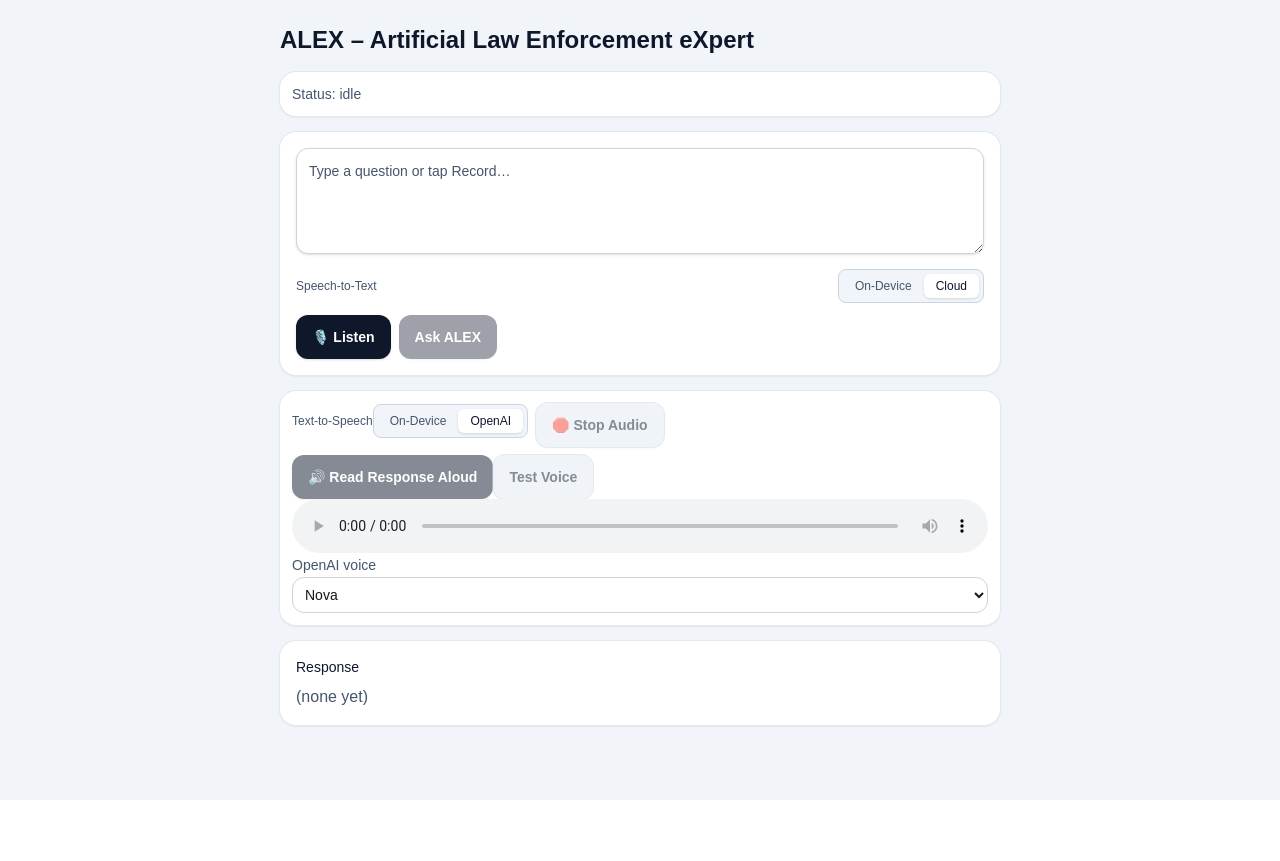
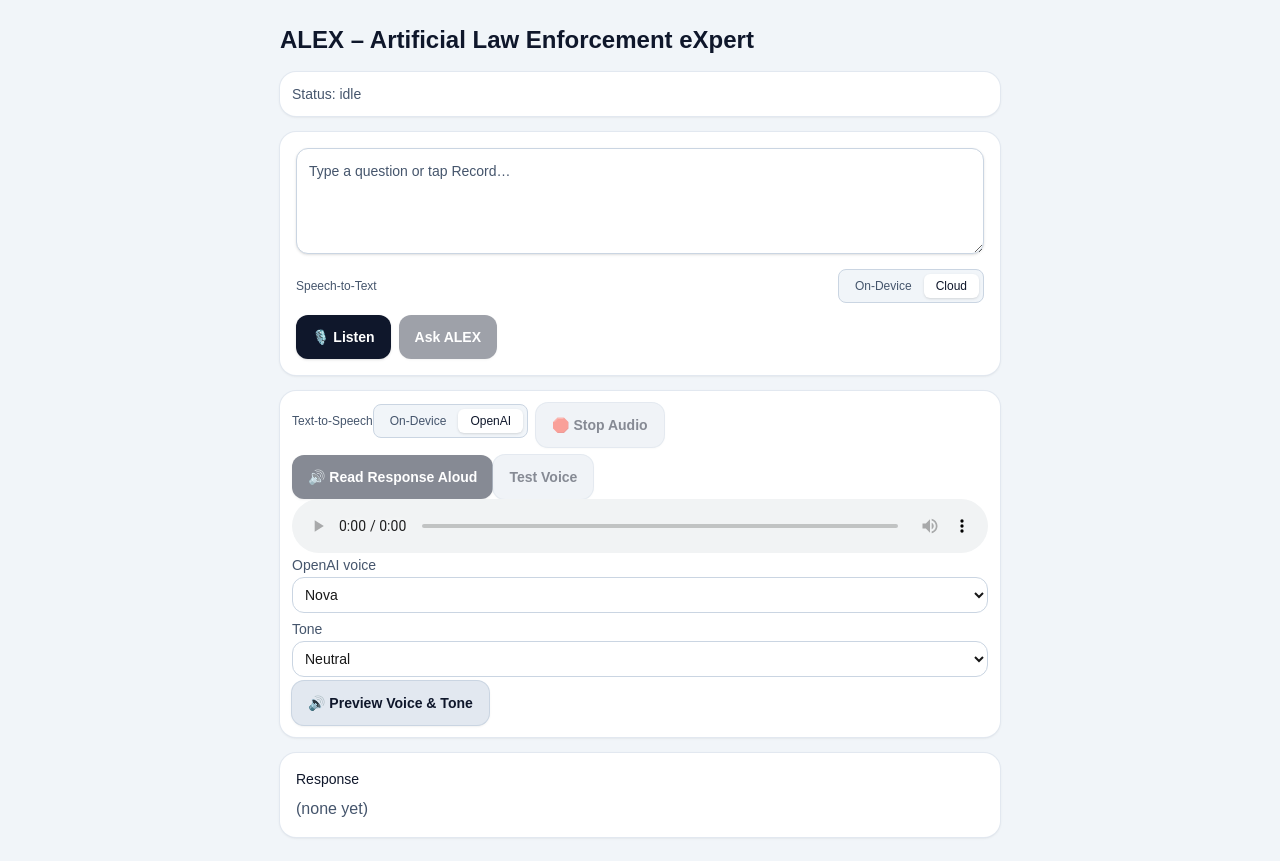
Before and after one commit to davidcthornton/alex-nextjs-vercel, a Next.js app: page / in a window 1280 px wide. Both pictures are taken after a click on the button "OpenAI". Before the commit the page ends 800 px from the top, so only its background shows below. Built offline with nearby package versions, Linux system fonts and the light colour scheme.

Commit message:
added option to choose tone on OpenAI voices

```diff
--- a/app/api/tts/route.ts
+++ b/app/api/tts/route.ts
@@ -36,12 +36,35 @@
   "cedar",
 ]);
 
+
+type Tone =
+  | "neutral"
+  | "calm"
+  | "confident"
+  | "friendly"
+  | "empathetic"
+  | "urgent"
+  | "authoritative"
+  | "training";
+
+const TONE_INSTRUCTIONS: Record<Tone, string> = {
+  neutral: "Speak in a neutral, clear tone.",
+  calm: "Speak calmly and steadily, with a reassuring tone.",
+  confident: "Speak confidently with clear emphasis on key points.",
+  friendly: "Speak in a friendly, approachable tone.",
+  empathetic: "Speak with empathy and support, warm but professional.",
+  urgent: "Speak with urgency and brisk pacing, without sounding panicked.",
+  authoritative: "Speak in an authoritative, command presence tone; concise and direct.",
+  training: "Speak like an instructor: clear, structured, and slightly slower with crisp enunciation.",
+};
+
+
 export async function POST(req: Request) {
   if (!process.env.OPENAI_API_KEY) {
     return Response.json({ error: "Missing OPENAI_API_KEY" }, { status: 500 });
   }
 
-  const { text, voice, format, speed, instructions } = await req.json().catch(() => ({}));
+  const { text, voice, format, speed, tone, instructions } = await req.json().catch(() => ({}));
 
   if (typeof text !== "string" || !text.trim()) {
     return Response.json({ error: "Missing 'text' string" }, { status: 400 });
@@ -73,7 +96,17 @@
 
 
   const spd = typeof speed === "number" ? speed : undefined;
-  const instr = typeof instructions === "string" ? instructions : undefined;
+
+  // If client provides a tone, use it. Allow explicit "instructions" to override (optional).
+  const toneKey: Tone =
+    typeof tone === "string" && (tone in TONE_INSTRUCTIONS)
+      ? (tone as Tone)
+      : "neutral";
+
+  const instr =
+    typeof instructions === "string" && instructions.trim()
+      ? instructions.trim()
+      : TONE_INSTRUCTIONS[toneKey];
 
   try {
     const audio = await openai.audio.speech.create({
@@ -91,6 +124,7 @@
       headers: {
         "content-type": response_format === "mp3" ? "audio/mpeg" : "audio/mpeg",
         "cache-control": "no-store",
+        "x-openai-tone": toneKey,
       },
     });
   } catch (e: any) {
--- a/app/page.tsx
+++ b/app/page.tsx
@@ -25,6 +25,17 @@
     "marin",
     "cedar",
   ] as const;
+
+  const [openAiTone, setOpenAiTone] = useState<
+    | "neutral"
+    | "calm"
+    | "confident"
+    | "friendly"
+    | "empathetic"
+    | "urgent"
+    | "authoritative"
+    | "training"
+  >("neutral");
 
 
   const [sttMode, setSttMode] = useState<"device" | "cloud">("cloud");
@@ -299,6 +310,51 @@
   }
 
 
+  async function previewOpenAiVoice() {
+    if (ttsMode !== "openai") return;
+
+    bargeIn();
+
+    const previewText = `This is the ${openAiVoice} voice speaking in a ${openAiTone} tone.`;
+
+    setStatus("tts");
+
+    const ac = new AbortController();
+    ttsAbortRef.current = ac;
+
+    const res = await fetch("/api/tts", {
+      method: "POST",
+      headers: { "content-type": "application/json" },
+      body: JSON.stringify({
+        text: previewText,
+        voice: openAiVoice,
+        tone: openAiTone,
+      }),
+      signal: ac.signal,
+    });
+
+    if (!res.ok) {
+      const err = await res.text().catch(() => "");
+      console.error("Preview TTS error:", err);
+      setStatus("answered");
+      return;
+    }
+
+    const blob = await res.blob();
+    const url = URL.createObjectURL(blob);
+
+    const audio = audioRef.current!;
+    audio.src = url;
+
+    audio.onplaying = () => setStatus("playing");
+    audio.onended = () => {
+      setStatus("answered");
+      URL.revokeObjectURL(url);
+    };
+
+    await audio.play();
+  }
+
   async function speakResult(r: any) {
     // barge-in: stop existing audio + abort in-flight tts request
     console.log(r);
@@ -346,6 +402,7 @@
       body: JSON.stringify({
         text: script,
         voice: openAiVoice,
+        tone: openAiTone, // "neutral" | "calm" | ...
       }),
       signal: ac.signal,
     });
@@ -695,6 +752,57 @@
                   </option>
                 ))}
               </select>
+
+
+
+              {ttsMode === "openai" && (
+                <div className="space-y-1">
+                  <label className="text-sm text-slate-600">
+                    Tone
+                  </label>
+
+                  <select
+                    className="w-full rounded-xl border border-slate-300 bg-white p-2 text-sm
+                 focus:border-slate-500 focus:outline-none focus:ring-2 focus:ring-slate-300"
+                    value={openAiTone}
+                    onChange={(e) =>
+                      setOpenAiTone(
+                        e.target.value as
+                        | "neutral"
+                        | "calm"
+                        | "confident"
+                        | "friendly"
+                        | "empathetic"
+                        | "urgent"
+                        | "authoritative"
+                        | "training"
+                      )
+                    }
+                  >
+                    <option value="neutral">Neutral</option>
+                    <option value="calm">Calm / Reassuring</option>
+                    <option value="confident">Confident</option>
+                    <option value="friendly">Friendly</option>
+                    <option value="empathetic">Empathetic</option>
+                    <option value="urgent">Urgent</option>
+                    <option value="authoritative">Authoritative</option>
+                    <option value="training">Training / Instructor</option>
+                  </select>
+
+                  {ttsMode === "openai" && (
+                    <button
+                      type="button"
+                      className="alex-btn alex-btn-secondary w-full sm:w-auto"
+                      onClick={previewOpenAiVoice}
+                    >
+                      🔊 Preview Voice & Tone
+                    </button>
+                  )}
+                </div>
+              )}
+
+
+
             </div>
           )}
         </section>
```
